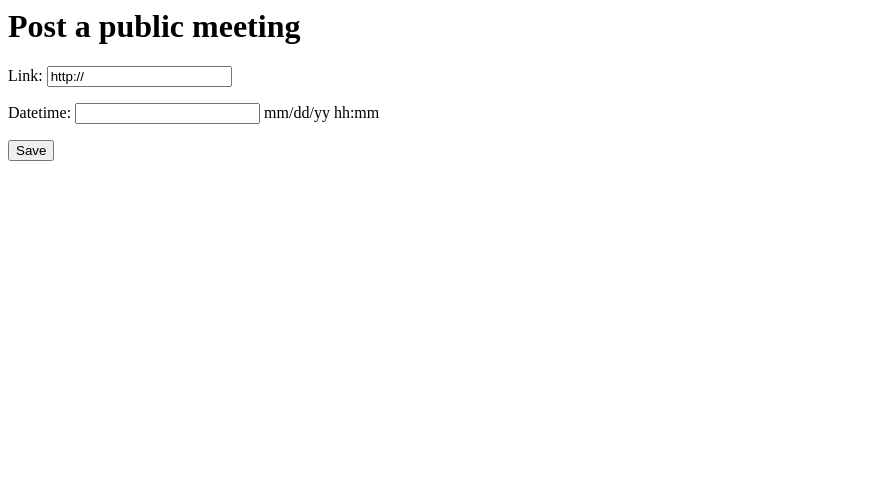
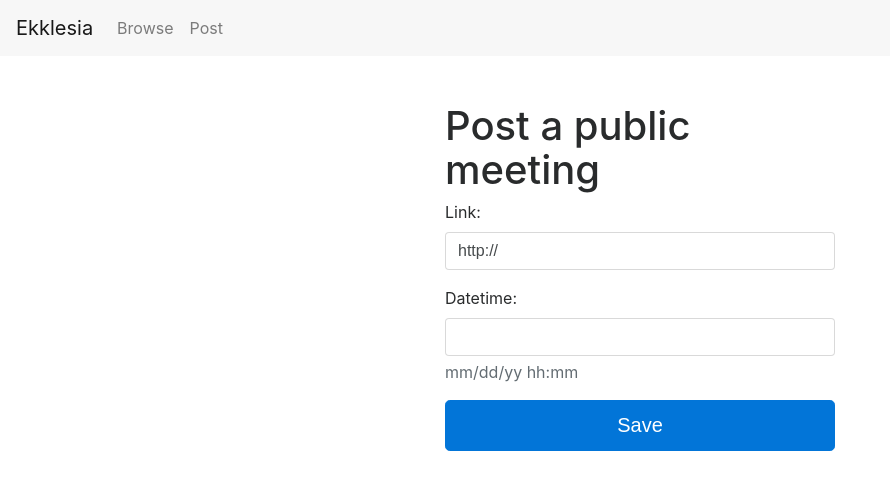
Before and after one commit to publicmeetings/app-django, a Django app: template core/templates/core/meeting_form.html in a window 1280 px wide. Shown: the top 490 px of the page, without its empty margins (0-890 px from the left). Run offline with Django 3.2, Linux system fonts and the light colour scheme; the template is opened without the code that fills it: values that come from a table or form of the project are taken from there, others are empty; parts of the project's set-up code (start-up, migrations or seed data) failed here and were passed over; some libraries are stand-ins or nearby versions.

Commit message:
style meeting form

```diff
--- a/core/templates/core/meeting_form.html
+++ b/core/templates/core/meeting_form.html
@@ -1,5 +1,18 @@
+{% extends 'base.html' %}
+{% load static %}
+
+
+{% block title %}Post a public meeting {% endblock %}
+
+
+{% block head %}
+<link rel="stylesheet" href="{% static 'form.css' %}">
+<script src="{% static 'form.js' %}"></script>
+{% endblock %}
+
+
 {% block content %}
-
+<div class="container wrapper my-5">
   <h1>Post a public meeting</h1>
 
   {% if messages %}
@@ -13,7 +26,7 @@
   <form method='POST'>
       {% csrf_token %}
       {{ form.as_p }}
-    <input type='submit' value='Save'>
+      <input type='submit' value='Save' class='btn btn-primary btn-lg btn-block'>
   </form>
-
+</div>
 {% endblock %}
--- a/ekklesia/settings.py
+++ b/ekklesia/settings.py
@@ -124,3 +124,7 @@ USE_TZ = True
 # https://docs.djangoproject.com/en/1.10/howto/static-files/
 
 STATIC_URL = '/static/'
+
+STATICFILES_DIRS = [
+    os.path.join(BASE_DIR, "static"),
+]
--- /dev/null
+++ b/static/form.css
@@ -0,0 +1,10 @@
+.wrapper {
+  margin: auto;
+  max-width: 420px;
+}
+
+.errorlist {
+  list-style: none;
+  margin: 0;
+  padding: 0;
+}
--- /dev/null
+++ b/static/form.js
@@ -0,0 +1,12 @@
+window.onload = function() {
+  $('form p input').addClass('form-control')
+  $('form p textarea').addClass('form-control')
+
+  $('.helptext').addClass('text-muted form-text')
+
+  var errList = $('.errorlist')
+  errList.addClass('has-danger')
+  $('li', errList).addClass('form-control-feedback')
+  $('.errorlist + p').addClass('has-danger')
+  $('.errorlist + p input').addClass('form-control-danger')
+}
--- a/templates/base.html
+++ b/templates/base.html
@@ -9,14 +9,15 @@
 
     <!-- Bootstrap CSS -->
     <link rel="stylesheet" href="https://maxcdn.bootstrapcdn.com/bootstrap/4.0.0-alpha.6/css/bootstrap.min.css" integrity="sha384-rwoIResjU2yc3z8GV/NPeZWAv56rSmLldC3R/AZzGRnGxQQKnKkoFVhFQhNUwEyJ" crossorigin="anonymous">
+    {% block head %}{% endblock %}
   </head>
   <body>
 
-    <nav class="navbar navbar-toggleable-md navbar-light ">
+    <nav class="navbar navbar-toggleable-md navbar-light bg-faded">
       <button class="navbar-toggler navbar-toggler-right" type="button" data-toggle="collapse" data-target="#navbarSupportedContent" aria-controls="navbarSupportedContent" aria-expanded="false" aria-label="Toggle navigation">
         <span class="navbar-toggler-icon"></span>
       </button>
-      <a class="navbar-brand" href="#">Ekklesia</a>
+      <a class="navbar-brand" href="/">Ekklesia</a>
 
       <div class="collapse navbar-collapse" id="navbarSupportedContent">
 
```
Lines whose indentation alone changed are shown as unchanged.
